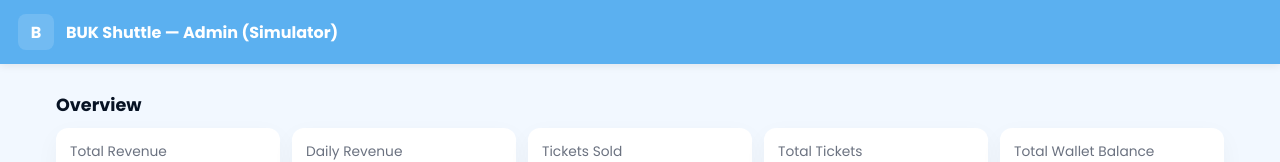
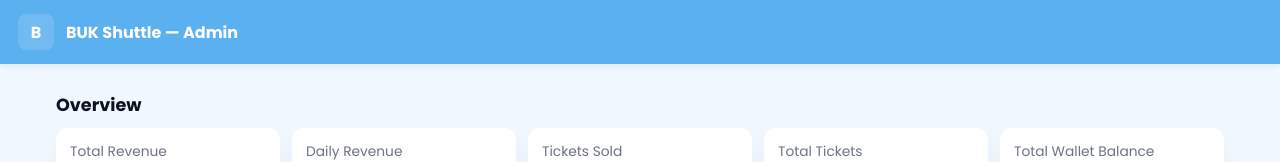
Before and after one commit to ACUBEFX/BUK-E-TICKETING-SYSTEM, a plain HTML site: page admin-dashboard.html in a window 1280 px wide. Shown: the top 162 px of the page. Drawn offline with Linux system fonts and the light colour scheme.

Commit message:
Update admin-dashboard.html

```diff
--- a/admin-dashboard.html
+++ b/admin-dashboard.html
@@ -99,7 +99,7 @@
 <body>
   <header>
     <div class="logo">B</div>
-    <div>BUK Shuttle — Admin (Simulator)</div>
+    <div>BUK Shuttle — Admin </div>
   </header>
 
   <main class="container" id="app">
@@ -712,4 +712,5 @@
     })();
   </script>
 </body>
+
 </html>
```
